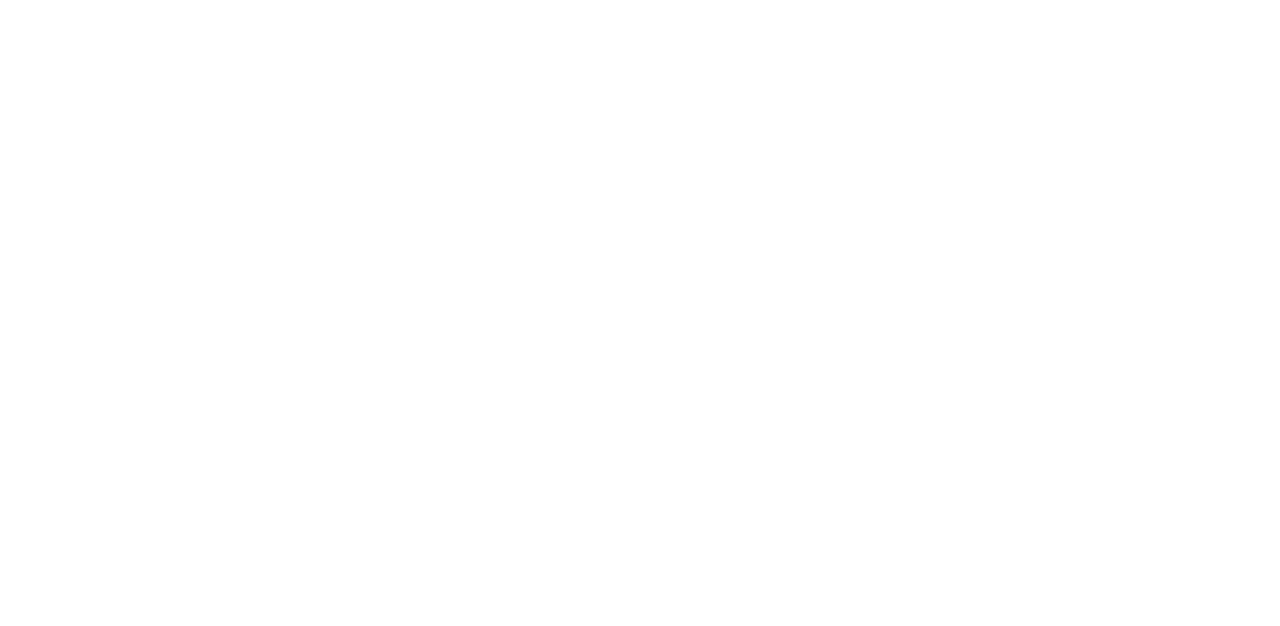
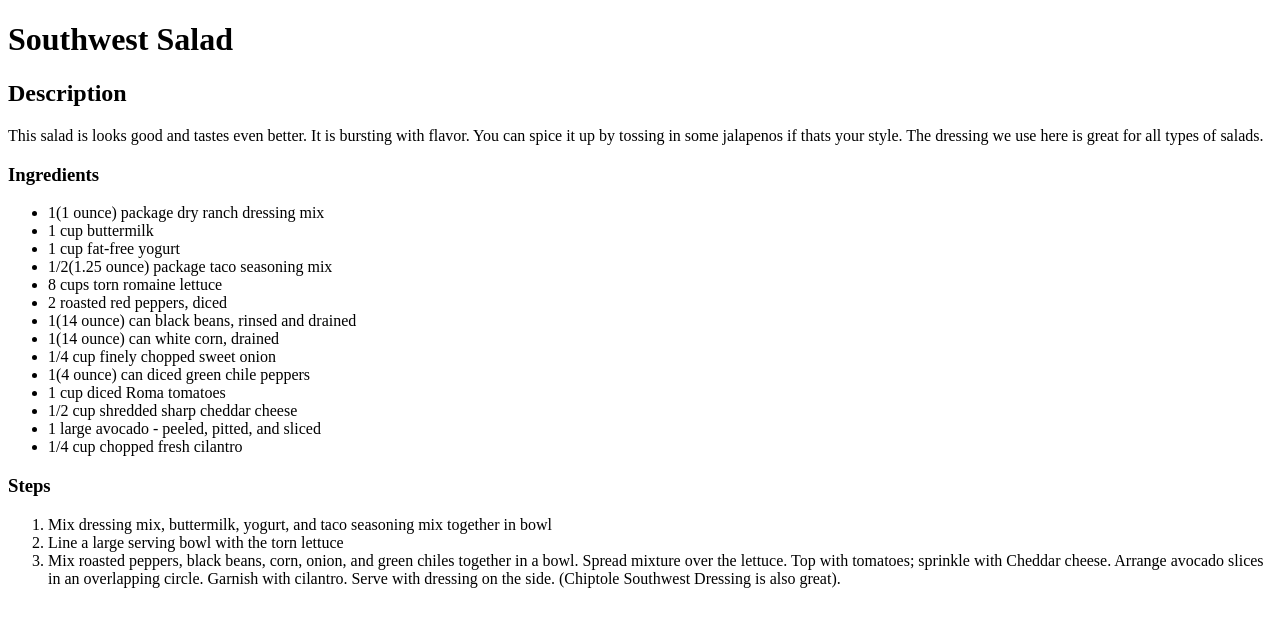
Before and after one commit to DylanCodesStuff/odin-recipes, a plain HTML site: page recipes/southwest-salad.html in a window 1280 px wide. Drawn offline with Linux system fonts and the light colour scheme.

Commit message:
Genesis commit
Created file and linked to index.html via href.

```diff
--- a/recipes/southwest-salad.html
+++ b/recipes/southwest-salad.html
@@ -4,9 +4,43 @@
     <meta charset="UTF-8">
     <meta http-equiv="X-UA-Compatible" content="IE=edge">
     <meta name="viewport" content="width=device-width, initial-scale=1.0">
-    <title>Document</title>
+    <title>Southwest Salad</title>
 </head>
 <body>
+    <h1>Southwest Salad</h1>
+    <h2>Description</h2>
+    <p>This salad is looks good and tastes even better. It is bursting with flavor.
+        You can spice it up by tossing in some jalapenos if thats your style. The dressing
+        we use here is great for all types of salads.
+    </p>
 
+    <h3>Ingredients</h3>
+    <ul>
+        <li>1(1 ounce) package dry ranch dressing mix</li>
+        <li>1 cup buttermilk</li>
+        <li>1 cup fat-free yogurt</li>
+        <li>1/2(1.25 ounce) package taco seasoning mix</li>
+        <li>8 cups torn romaine lettuce</li>
+        <li>2 roasted red peppers, diced</li>
+        <li>1(14 ounce) can black beans, rinsed and drained</li>
+        <li>1(14 ounce) can white corn, drained</li>
+        <li>1/4 cup finely chopped sweet onion</li>
+        <li>1(4 ounce) can diced green chile peppers</li>
+        <li>1 cup diced Roma tomatoes</li>
+        <li>1/2 cup shredded sharp cheddar cheese</li>
+        <li>1 large avocado - peeled, pitted, and sliced</li>
+        <li>1/4 cup chopped fresh cilantro</li>
+    </ul>
+
+    <h3>Steps</h3>
+    <ol>
+        <li>Mix dressing mix, buttermilk, yogurt, and taco seasoning mix together in bowl</li>
+        <li>Line a large serving bowl with the torn lettuce</li>
+        <li>Mix roasted peppers, black beans, corn, onion, and green chiles together in a bowl.
+            Spread mixture over the lettuce. Top with tomatoes; sprinkle with Cheddar cheese. Arrange
+            avocado slices in an overlapping circle. Garnish with cilantro. Serve with dressing on the
+            side. (Chiptole Southwest Dressing is also great).
+        </li>
+    </ol>
 </body>
 </html>
```
